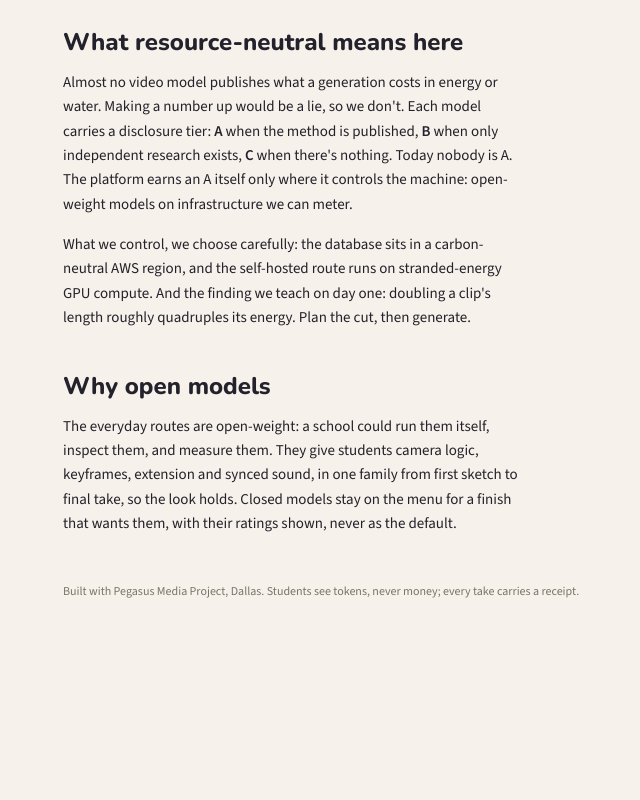
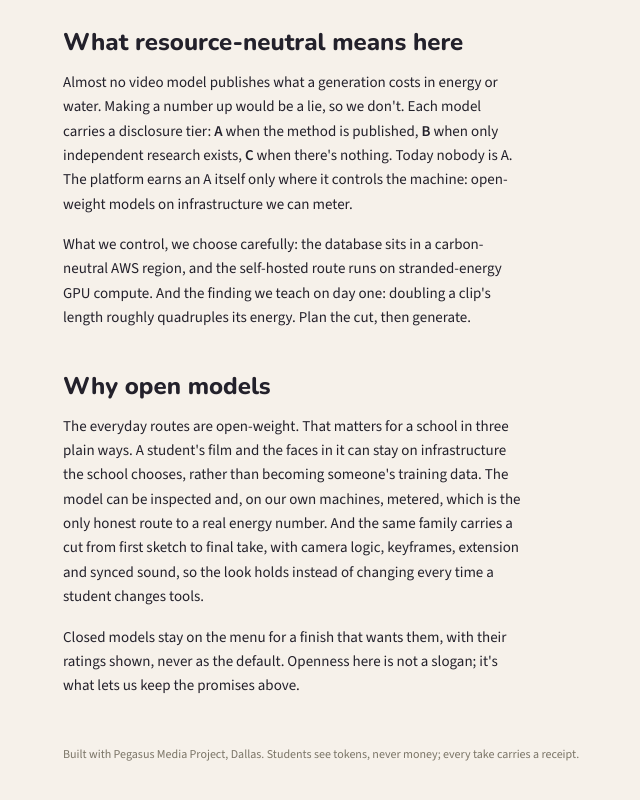
Before and after one commit to cradlehouse/eduAI, a Next.js app in the folder apps/web/: page /mission in a window 1280 px wide. Shown: the part 1198-1998 px from the top of the page, without its empty margins (217-857 px from the left). Before the commit the page ends 1845 px from the top, so only its background shows below. Built offline with nearby package versions, Linux system fonts and the light colour scheme.

Commit message:
copy(mission): why open models — ownership, measurability, one family from sketch to finish
Co-Authored-By: Claude Fable 5.1 <noreply@anthropic.com>

```diff
--- a/apps/web/app/mission/page.tsx
+++ b/apps/web/app/mission/page.tsx
@@ -49,9 +49,15 @@ export default function Mission() {
       </p>
 
       <h2 className="display mb-3 text-2xl">Why open models</h2>
+      <p className="mb-4 max-w-[62ch] text-[15px] leading-relaxed">
+        The everyday routes are open-weight. That matters for a school in three plain ways. A student&apos;s film and the faces in it can stay on
+        infrastructure the school chooses, rather than becoming someone&apos;s training data. The model can be inspected and, on our own machines, metered,
+        which is the only honest route to a real energy number. And the same family carries a cut from first sketch to final take, with camera
+        logic, keyframes, extension and synced sound, so the look holds instead of changing every time a student changes tools.
+      </p>
       <p className="max-w-[62ch] text-[15px] leading-relaxed">
-        The everyday routes are open-weight: a school could run them itself, inspect them, and measure them. They give students camera logic, keyframes, extension and synced sound, in one family from
-        first sketch to final take, so the look holds. Closed models stay on the menu for a finish that wants them, with their ratings shown, never as the default.
+        Closed models stay on the menu for a finish that wants them, with their ratings shown, never as the default. Openness here is not a slogan;
+        it&apos;s what lets us keep the promises above.
       </p>
     </PublicFrame>
   );
```
